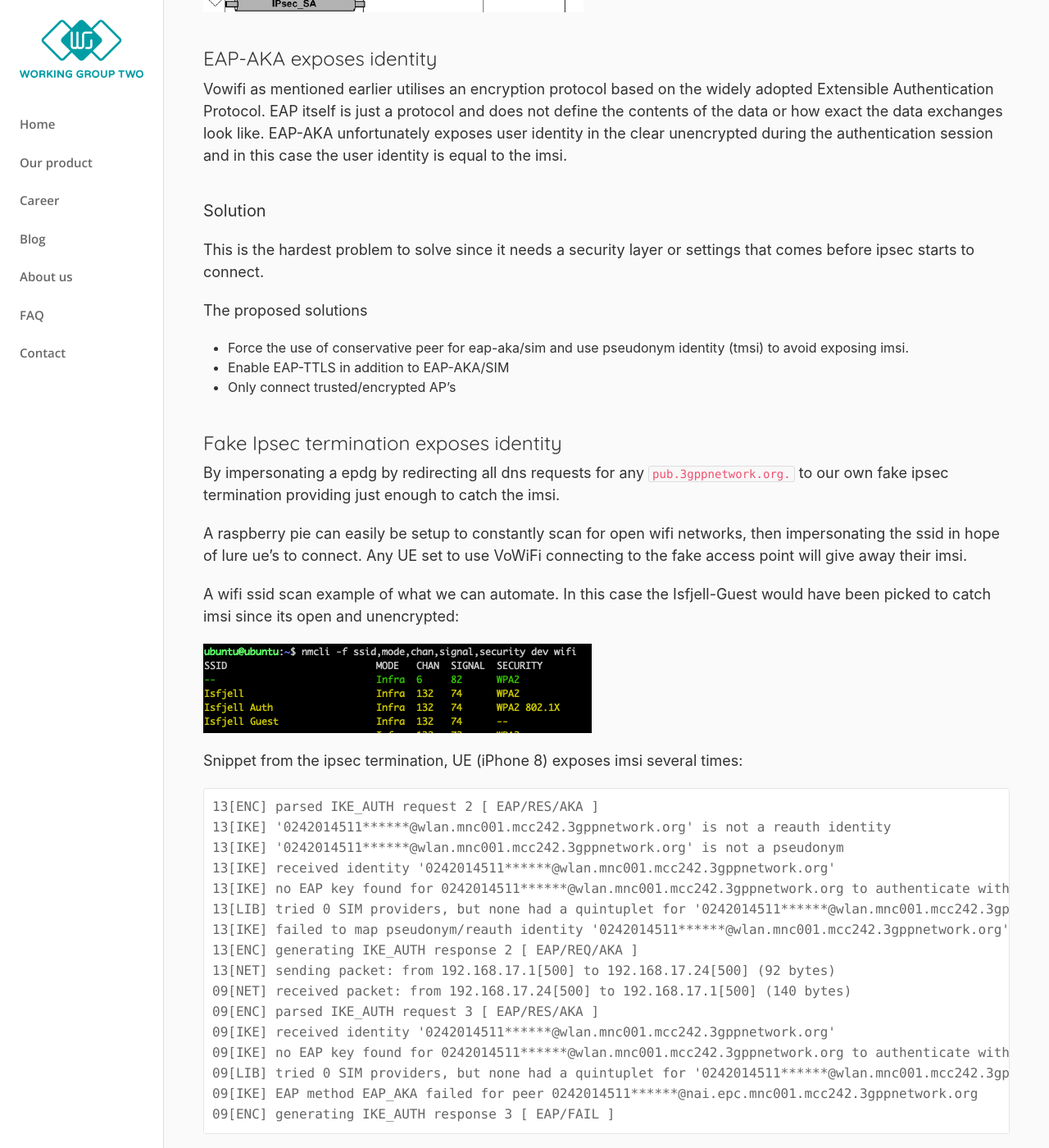
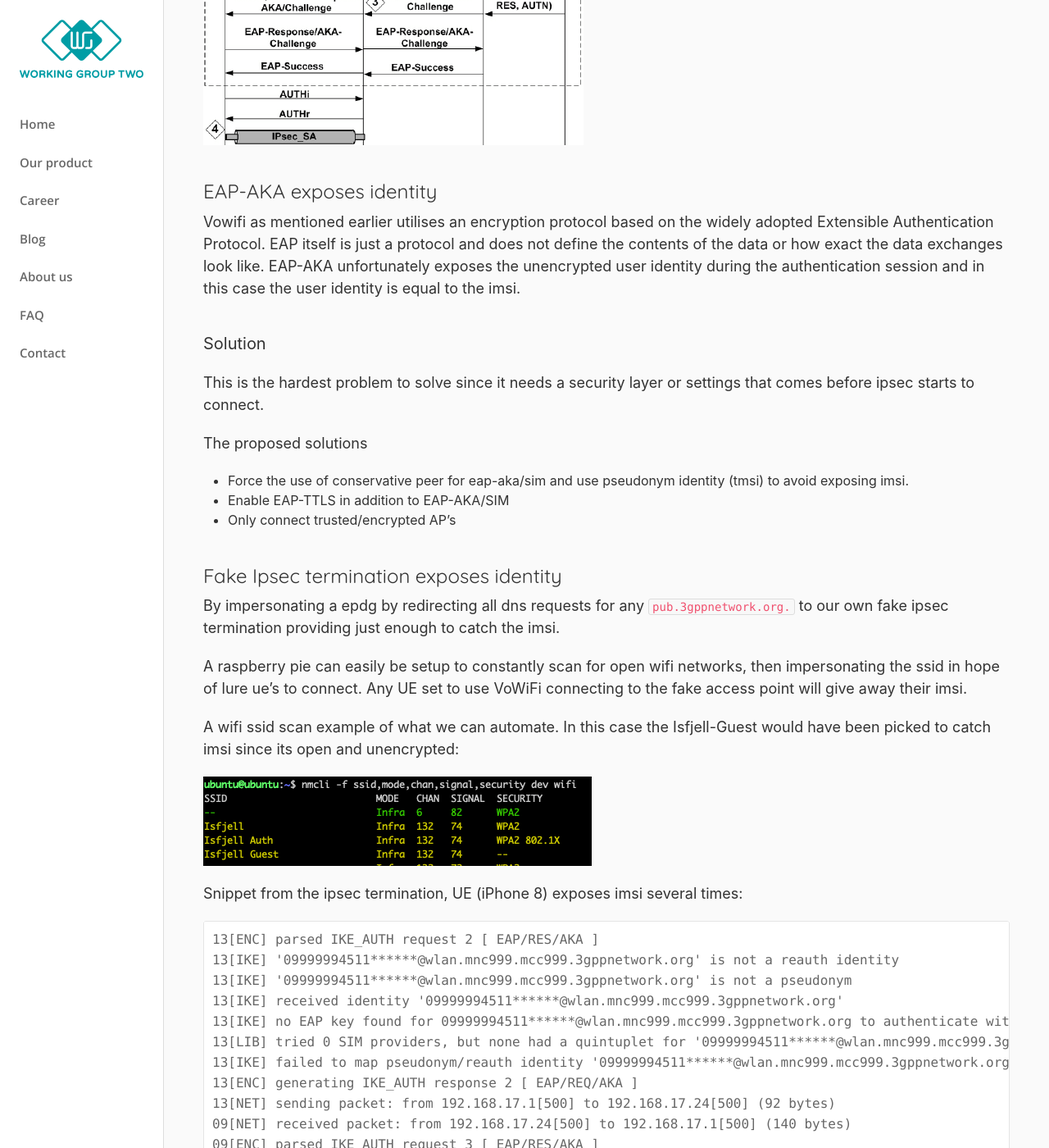
Before and after one commit to working-group-two/engineering-blog, a Jekyll site: the page built from pages/blog/_posts/2020-03-30-catch-imsi-from-vowifi-session.md, in a window 1280 px wide and 1400 px high, scrolled down 2724 px. Shown: the whole window at 82% size. Built offline with Jekyll 4.4.1, drawn with Linux system fonts in a browser that asks for light colours; nearby versions of some CDN libraries; some of the changed text lies outside the part shown.

Commit message:
many fixes

````diff
--- a/pages/blog/_posts/2020-03-30-catch-imsi-from-vowifi-session.md
+++ b/pages/blog/_posts/2020-03-30-catch-imsi-from-vowifi-session.md
@@ -3,24 +3,23 @@
 permalink: /blog/vowifi-imsi-leak/
 title: VoWifi leaking IMSI
 date: 2020-03-30
-tags: telco 4g epdg vowifi networking security
+tags: telco 4G epdg vowifi networking security
 author: <a href="https://www.linkedin.com/in/rskjetlein/">Roger Skjetlein</a>
 ---
 
-4g offers more services than the earlier generation such as 3g and 2g. One of
-the service that really have gained traction later years is VoLTE, that is Voice
-over LTE and later that we will go more in dept regarding security is VoWifi,
-Voice over Wifi.
+4G offers more services than the earlier generation such as 3G and 2G. One of
+the services has really have gained traction later years is VoLTE (Voice
+over LTE) and VoWifi (Voice over Wifi) that we will go more in dept regarding security.
 
-VoWifi is beneficial in terms of using any Wifi connection offering public
+VoWifi is beneficial in terms being able to use any Wifi connection offering public
 internet access thus extending and improving the coverage and connectivity.
-Think of it in similar ways of building our own eNodeB cellular network, but
+Think of it as building our own cellular network, but
 using commodity wifi components instead and avoiding the strict regulation and
-licensing spectrum.
+licensing of spectrum.
 
 ## What is IMSI
 *The international mobile subscriber identity (IMSI) is a number that uniquely
-identifies every user of a cellular network.[1] It is stored as a 64-bit field
+identifies every user of a cellular network. It is stored as a 64-bit field
 and is sent by the mobile device to the network. It is also used for acquiring
 other details of the mobile in the home location register (HLR) or as locally
 copied in the visitor location register. To prevent eavesdroppers from
@@ -63,16 +70,16 @@
 a convention decided by 3gpp and typically looks like this in DNS:
 
 ```
-epdg.epc.mnc001.mcc242.pub.3gppnetwork.org. 3488 IN A 77.16.1.126
-epdg.epc.mnc001.mcc242.pub.3gppnetwork.org. 3488 IN A 77.16.1.125
+epdg.epc.mnc999.mcc999.pub.3gppnetwork.org. 3488 IN A 1.2.3.4
+epdg.epc.mnc999.mcc999.pub.3gppnetwork.org. 3488 IN A 5.6.7.8
 ```
 
-From the DNS records we recognize the network operator and and the country code,
-in case corresponds to Norway (242) and Telenor (001).
+From the DNS records we recognize the network operator (MNC) and the
+country code (MCC).
 
-The DNS records are registered under under a delegated domain owned by GSMA and
-usually are redelegated to operator under their own umbrella like the example
-mnc001.mcc242.pub.3gppnetwork.org.
+The DNS records are registered under a delegated domain owned by GSMA and
+usually are redelegated to operator under their own umbrella, like the example
+mnc999.mcc999.pub.3gppnetwork.org.
 
 ## The problem
 When UE establish session to epdg it uses a vpn, a ipsec relationship using
@@ -91,7 +98,7 @@
 Vowifi as mentioned earlier utilises an encryption protocol based on the widely
 adopted Extensible Authentication Protocol. EAP itself is just a protocol and
 does not define the contents of the data or how exact the data exchanges look
-like. EAP-AKA unfortunately exposes user identity in the clear unencrypted during
+like. EAP-AKA unfortunately exposes the unencrypted user identity during
 the authentication session and in this case the user identity is equal to the
 imsi.
 
@@ -122,20 +129,20 @@
 Snippet from the ipsec termination, UE (iPhone 8) exposes imsi several times:
 ```
 13[ENC] parsed IKE_AUTH request 2 [ EAP/RES/AKA ]
-13[IKE] '0242014511******@wlan.mnc001.mcc242.3gppnetwork.org' is not a reauth identity
-13[IKE] '0242014511******@wlan.mnc001.mcc242.3gppnetwork.org' is not a pseudonym
-13[IKE] received identity '0242014511******@wlan.mnc001.mcc242.3gppnetwork.org'
-13[IKE] no EAP key found for 0242014511******@wlan.mnc001.mcc242.3gppnetwork.org to authenticate with AKA
-13[LIB] tried 0 SIM providers, but none had a quintuplet for '0242014511******@wlan.mnc001.mcc242.3gppnetwork.org'
-13[IKE] failed to map pseudonym/reauth identity '0242014511******@wlan.mnc001.mcc242.3gppnetwork.org', fallback to permanent identity request
+13[IKE] '09999994511******@wlan.mnc999.mcc999.3gppnetwork.org' is not a reauth identity
+13[IKE] '09999994511******@wlan.mnc999.mcc999.3gppnetwork.org' is not a pseudonym
+13[IKE] received identity '09999994511******@wlan.mnc999.mcc999.3gppnetwork.org'
+13[IKE] no EAP key found for 09999994511******@wlan.mnc999.mcc999.3gppnetwork.org to authenticate with AKA
+13[LIB] tried 0 SIM providers, but none had a quintuplet for '09999994511******@wlan.mnc999.mcc999.3gppnetwork.org'
+13[IKE] failed to map pseudonym/reauth identity '09999994511******@wlan.mnc999.mcc999.3gppnetwork.org', fallback to permanent identity request
 13[ENC] generating IKE_AUTH response 2 [ EAP/REQ/AKA ]
 13[NET] sending packet: from 192.168.17.1[500] to 192.168.17.24[500] (92 bytes)
 09[NET] received packet: from 192.168.17.24[500] to 192.168.17.1[500] (140 bytes)
 09[ENC] parsed IKE_AUTH request 3 [ EAP/RES/AKA ]
-09[IKE] received identity '0242014511******@wlan.mnc001.mcc242.3gppnetwork.org'
-09[IKE] no EAP key found for 0242014511******@wlan.mnc001.mcc242.3gppnetwork.org to authenticate with AKA
-09[LIB] tried 0 SIM providers, but none had a quintuplet for '0242014511******@wlan.mnc001.mcc242.3gppnetwork.org'
-09[IKE] EAP method EAP_AKA failed for peer 0242014511******@nai.epc.mnc001.mcc242.3gppnetwork.org
+09[IKE] received identity '09999994511******@wlan.mnc999.mcc999.3gppnetwork.org'
+09[IKE] no EAP key found for 09999994511******@wlan.mnc999.mcc999.3gppnetwork.org to authenticate with AKA
+09[LIB] tried 0 SIM providers, but none had a quintuplet for '09999994511******@wlan.mnc999.mcc999.3gppnetwork.org'
+09[IKE] EAP method EAP_AKA failed for peer 09999994511******@nai.epc.mnc999.mcc999.3gppnetwork.org
 09[ENC] generating IKE_AUTH response 3 [ EAP/FAIL ]
 ```
 
````
Also changed, not shown: other parts of pages/blog/_posts/2020-03-30-catch-imsi-from-vowifi-session.md (+10 -2 lines).
